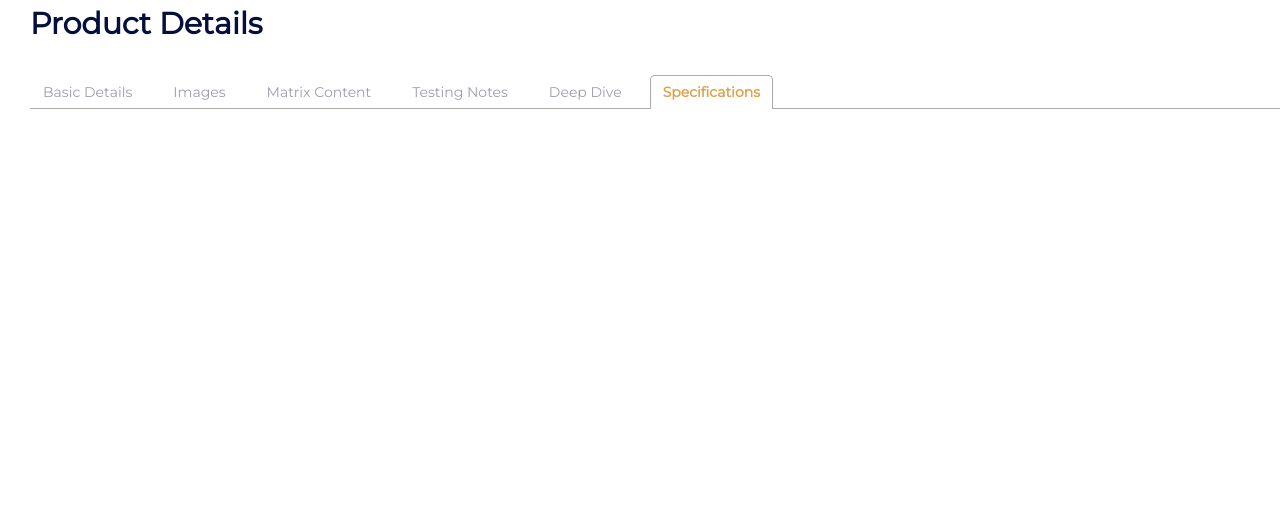
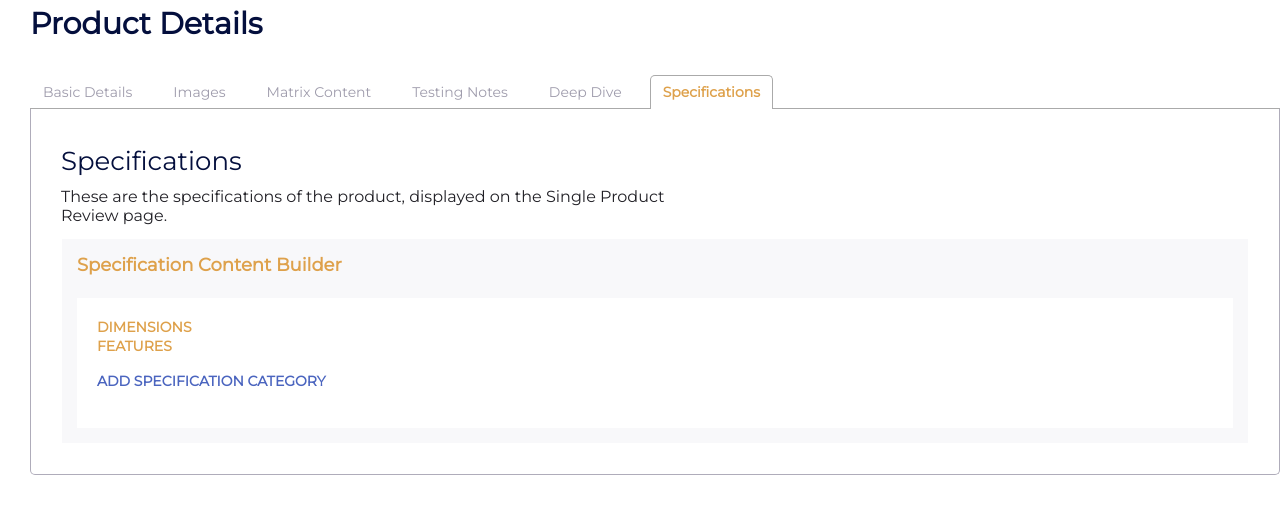
Before and after one commit to jas-chu/product-catalog, a React (Create React App) app: page / in a window 1280 px wide. Both pictures are taken after a click on the tab "Specifications". Shown: the top 514 px of the page. Built offline with nearby package versions, Linux system fonts and the light colour scheme.

Commit message:
Specifications tab init

```diff
--- a/src/App.js
+++ b/src/App.js
@@ -7,6 +7,7 @@ import CustomTab from './components/tab';
 import MatrixContent from './components/tabs/MatrixContentTab';
 import TestingNotes from './components/tabs/TestingNotesTab';
 import DeepDive from './components/tabs/DeepDiveTab';
+import Specifications from './components/tabs/SpecificationsTab';
 
 function App() {
   return (
@@ -27,6 +28,7 @@ function App() {
         <MatrixContent />
         <TestingNotes />
         <DeepDive />
+        <Specifications />
       </CustomTab>
     </div>
   );
--- /dev/null
+++ b/src/components/tabs/SpecificationsTab.css
@@ -0,0 +1,23 @@
+.Specifications {
+  margin: 0px 20px 21px 20px;
+}
+
+.Custom-specifications {
+  background-color: white;
+  margin-top: 20px;
+  padding: 20px;
+}
+
+.Custom-title {
+  font-size: 14px;
+}
+
+.Action {
+  color: #4b65bf;
+  font-size: 14px;
+  font-weight: 600;
+  font-stretch: normal;
+  font-style: normal;
+  line-height: 1.79;
+  letter-spacing: normal;
+}
--- /dev/null
+++ b/src/components/tabs/SpecificationsTab.js
@@ -0,0 +1,42 @@
+import React from 'react';
+import Header from './Header';
+import './SpecificationsTab.css';
+
+function Specifications() {
+  return (
+    <div className="Specifications">
+      <Header
+        title="Specifications"
+        subtitle={
+          <span>
+            These are the specifications of the product, displayed on the Single Product
+            <br />
+            Review page.
+          </span>
+        }
+      />
+      <CustomizableSpecifications />
+    </div>
+  );
+}
+
+function CustomizableSpecifications() {
+  return (
+    <div className="Section Spacing">
+      <p className="Section-title">Specification Content Builder</p>
+      <div className="Custom-specifications">
+        <p className="Section-title Custom-title">DIMENSIONS</p>
+        <p className="Section-title Custom-title">FEATURES</p>
+        <AddSpecificationCategory />
+      </div>
+    </div>
+  );
+}
+
+function AddSpecificationCategory () {
+  return (
+    <p className="Custom-title Action">ADD SPECIFICATION CATEGORY</p>
+  )
+}
+
+export default Specifications;
```
